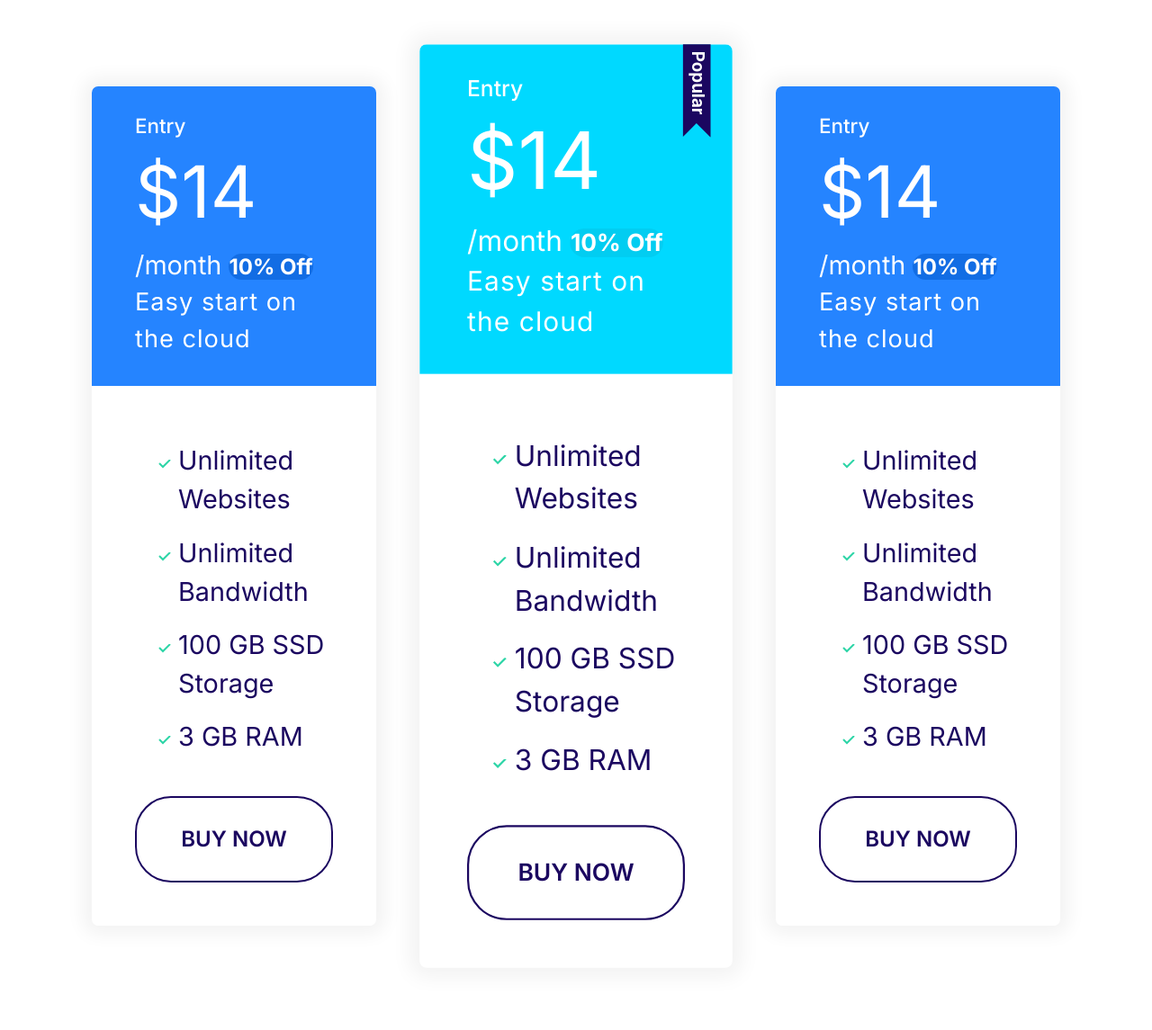
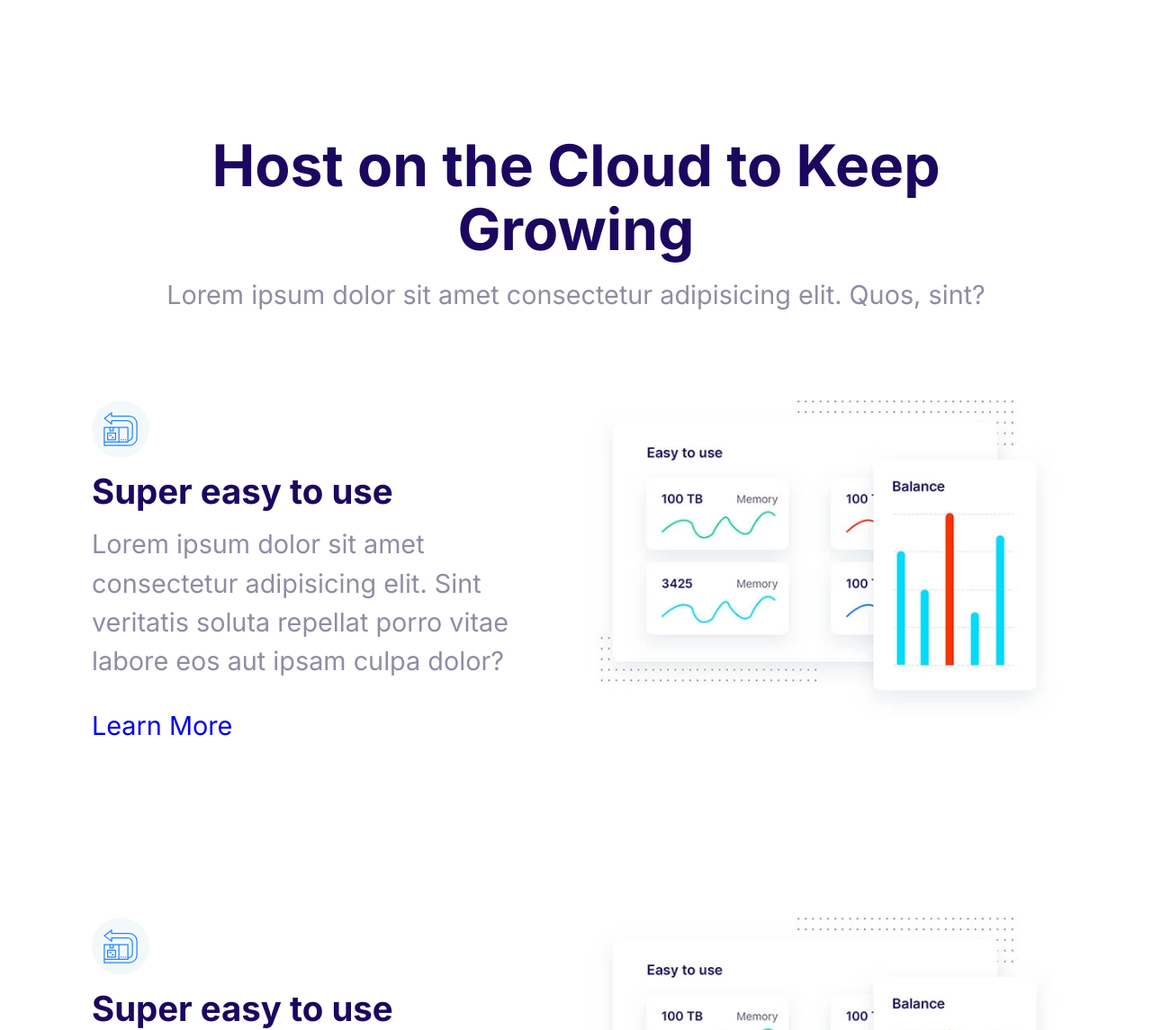
Before and after one commit to JAGADESH938/E-commerce, a plain HTML site: page index.html in a window 1280 px wide. Shown: the top 1145 px of the page at 90% size. Drawn offline with Linux system fonts and the light colour scheme.

Commit message:
feature block

```diff
--- a/CSS/styles.css
+++ b/CSS/styles.css
@@ -735,3 +735,25 @@ a {
   max-width: 500px;
   margin: 0 auto;
  }
+
+.feature {
+  gap: 4rem 2rem;
+  margin: 12rem 0;
+}
+
+.feature:first-of-type {
+  margin-top: 6rem;
+}
+
+ .feature__heading {
+  margin: 1rem 0;
+ }
+ .feature__image {
+  width: 100%;
+ }
+
+ @media screen and (min-width: 768px) {
+   .feature:nth-of-type(even) .feature__content {
+    order:  2;
+   }
+ }
--- a/index.html
+++ b/index.html
@@ -10,70 +10,66 @@
 <link rel="stylesheet" href="CSS/styles.css">
 </head>
 <body>
-  <section class="block container block-plans">
-    <div class="grid grid--1x3">
-        <div class="plan">
-          <div class="card card--primary">
-            <header class="card__header">
-            <h3 class="plan__name">Entry</h3>
-            <span class="plan__price">$14</span>
-            <span class="plan__Billing-cycle">/month</span>
-            <span class= "badge badge--primary badge-small">10% Off</span>
-            <span class="plan__description">Easy start on the cloud</span>
-          </header>
-            <div class="card__body">
-              <ul class="list list--tick">
-                <li class="list__item">Unlimited Websites</li>
-                <li class="list__item">Unlimited Bandwidth</li>
-                <li class="list__item">100 GB SSD Storage</li>
-                <li class="list__item">3 GB RAM</li>
-              </ul>
-              <button class="btn btn--outline btn--block">Buy Now</button>
-            </div>
-          </div>
+  <section class="block container">
+    <header class="block__header">
+      <h2>Host on the Cloud to Keep Growing</h2>
+      <p>Lorem ipsum dolor sit amet consectetur
+        adipisicing elit. Quos, sint?</p>
+    </header>
+    <article class="grid grid--1x2 feature">
+      <div class="feature__content">
+        <span class="icon-container">
+          <svg class="icon icon--primary">
+            <use xlink:href="images/sprite.svg#easy"></use>
+          </svg>
+        </span>
+        <h3 class="feature__heading">Super easy to use</h3>
+        <p>Lorem ipsum dolor sit amet consectetur adipisicing elit. Sint veritatis soluta
+          repellat porro vitae labore eos aut ipsam culpa dolor?
+        </p>
+        <a href="#" class="link--arrow">Learn More</a>
+      </div>
+      <picture>
+        <source
+        type="image/webp"
+         srcset="images/easy.webp 1x, images/easy@2x.webp 2x"
+        />
+        <source
+        type="image/jpg"
+         srcset="images/easy.jpg 1x, images/easy@2x.jpg 2x"
+        />
+        <img class="feature__image" src="images/easy@2x.jpg" alt="" />
+      </picture>
+      </article>
+
+      <article class="grid grid--1x2 feature">
+        <div>
+          <span class="icon-container">
+            <svg class="icon icon--primary">
+              <use xlink:href="images/sprite.svg#easy"></use>
+            </svg>
+          </span>
+          <h3 class="feature__heading">Super easy to use</h3>
+          <p>Lorem ipsum dolor sit amet consectetur adipisicing elit. Sint veritatis soluta
+            repellat porro vitae labore eos aut ipsam culpa dolor?
+          </p>
+          <a href="#" class="link--arrow">Learn More</a>
         </div>
-        <div class="plan plan--popular">
-          <div class="card card--secondary">
-            <header class="card__header">
-            <h3 class="plan__name">Entry</h3>
-            <span class="plan__price">$14</span>
-            <span class="plan__Billing-cycle">/month</span>
-            <span class= "badge badge--secondary badge-small">10% Off</span>
-            <span class="plan__description">Easy start on the cloud</span>
-          </header>
-            <div class="card__body">
-              <ul class="list list--tick">
-                <li class="list__item">Unlimited Websites</li>
-                <li class="list__item">Unlimited Bandwidth</li>
-                <li class="list__item">100 GB SSD Storage</li>
-                <li class="list__item">3 GB RAM</li>
-              </ul>
-              <button class="btn btn--outline btn--block">Buy Now</button>
-            </div>
-          </div>
-        </div>
-        <div class="plan">
-          <div class="card card--primary">
-            <header class="card__header">
-            <h3 class="plan__name">Entry</h3>
-            <span class="plan__price">$14</span>
-            <span class="plan__Billing-cycle">/month</span>
-            <span class= "badge badge--primary badge-small">10% Off</span>
-            <span class="plan__description">Easy start on the cloud</span>
-          </header>
-            <div class="card__body">
-              <ul class="list list--tick">
-                <li class="list__item">Unlimited Websites</li>
-                <li class="list__item">Unlimited Bandwidth</li>
-                <li class="list__item">100 GB SSD Storage</li>
-                <li class="list__item">3 GB RAM</li>
-              </ul>
-              <button class="btn btn--outline btn--block">Buy Now</button>
-            </div>
-          </div>
-        </div>
-      </div>
+        <picture>
+          <source
+          type="image/webp"
+           srcset="images/easy.webp 1x, images/easy@2x.webp 2x"
+          />
+          <source
+          type="image/jpg"
+           srcset="images/easy.jpg 1x, images/easy@2x.jpg 2x"
+          />
+          <img class="feature__image" src="images/easy@2x.jpg" alt="" />
+        </picture>
+        </article>
+
   </section>
+
   <script src="js/main.js"></script>
 </body>
 </html>
```
Also changed, not shown: components/feature block.html (added, +59 -0 lines), images/easy.jpg (added), images/easy.webp (added), images/easy@2x.jpg (added), images/easy@2x.webp (added).
